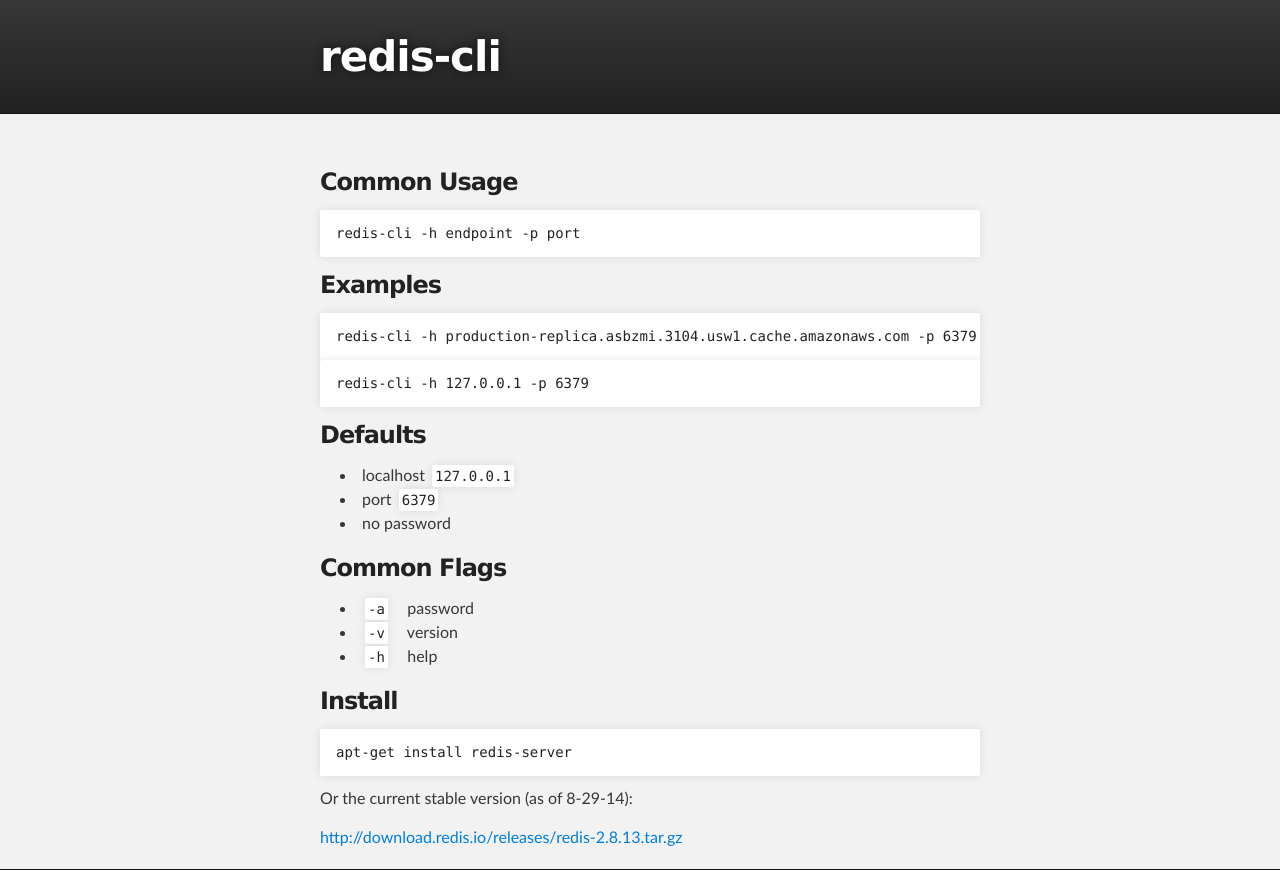
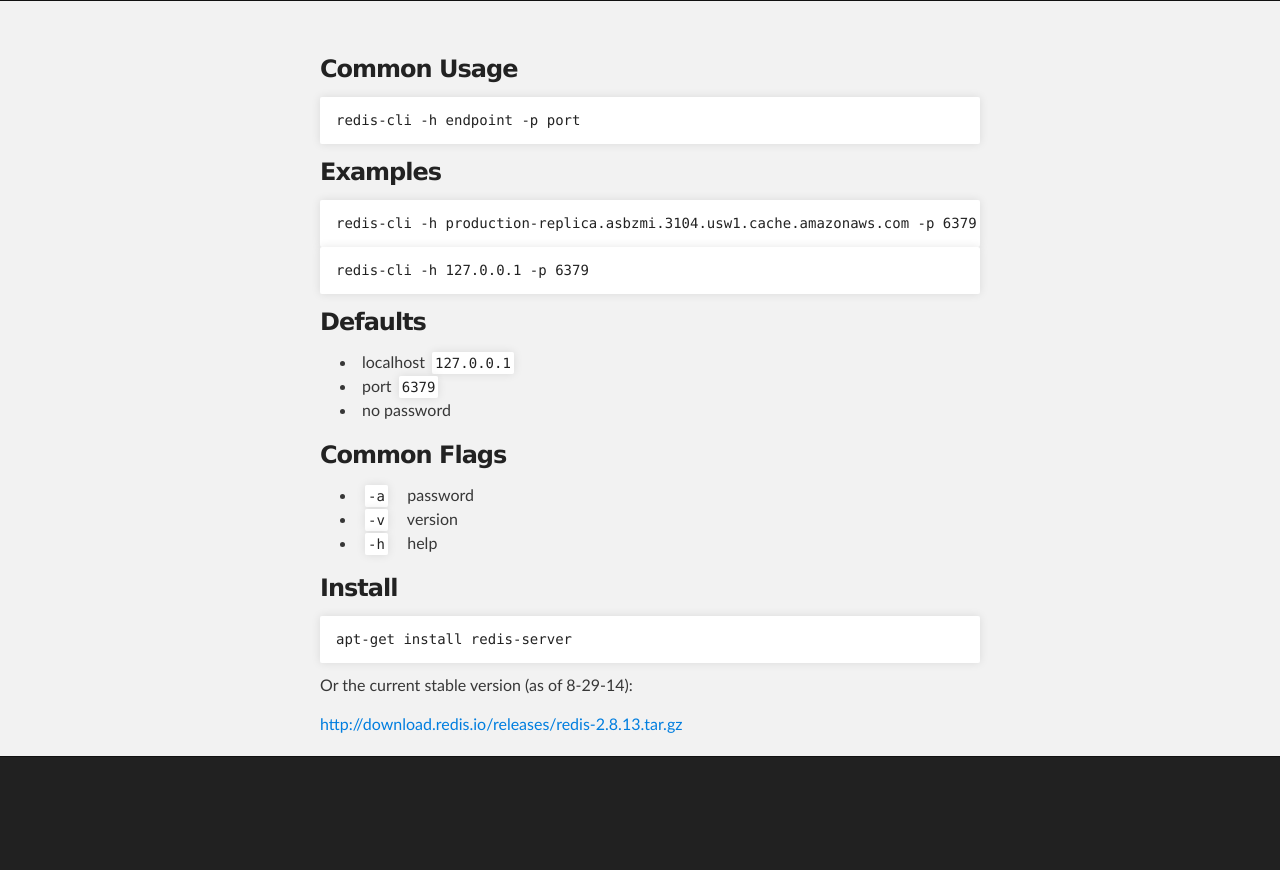
Before and after one commit to peterlnguyen/redis-cli, a plain HTML site: page index.html in a window 1280 px wide. After the commit the page ends 800 px from the top, so only its background shows below. Drawn offline with Linux system fonts and the light colour scheme.

Commit message:
Update index.html

```diff
--- a/index.html
+++ b/index.html
@@ -15,9 +15,9 @@
 
     <!-- HEADER -->
     <div id="header_wrap" class="outer">
-        <header class="inner">
+        <!--header class="inner">
           <h1 id="project_title">redis-cli</h1>
-        </header>
+        </header-->
     </div>
 
     <!-- MAIN CONTENT -->
```
